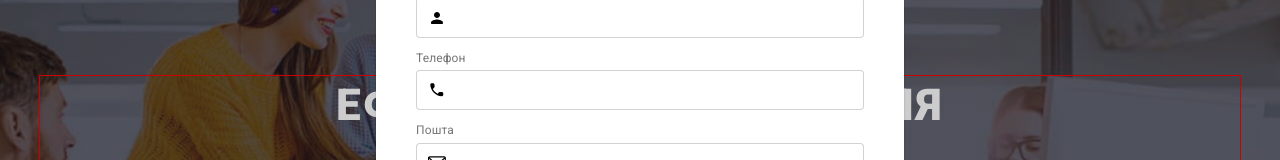
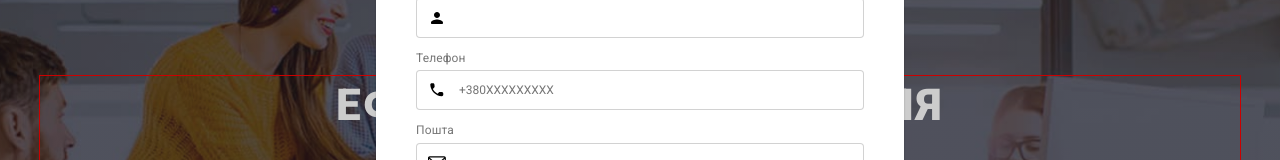
Before and after one commit to NIKITAPRO965/WebStudio, a plain HTML site: page index.html in a window 1280 px wide. Both pictures are taken after a click on the button "Замовити послугу". Shown: the part 209-369 px from the top of the page. Drawn offline with nearby package versions, Linux system fonts and the light colour scheme.

Commit message:
modal window

```diff
--- a/index.html
+++ b/index.html
@@ -204,7 +204,9 @@
           <svg class="modal-svgs">
             <use href="./img/symbol-defs.svg#icon-person"></use>
           </svg></div></label></li>
-        <li class="modal-item"><label class="modal-label">Телефон<div class="modal-div"><input type="tel" class="modal-input" required>
+        <li class="modal-item"><label class="modal-label">Телефон<div class="modal-div"><input type="tel" class="modal-input" required
+          pattern="\+380 (39|50|63|66|67|68|73 91 92 93 94 95 96 97 98 99)\d{7}"
+          placeholder="+380XXXXXXXXX">
           <svg class="modal-svgs">
             <use href="./img/symbol-defs.svg#icon-phone"></use>
           </svg></div></label></li>
```
